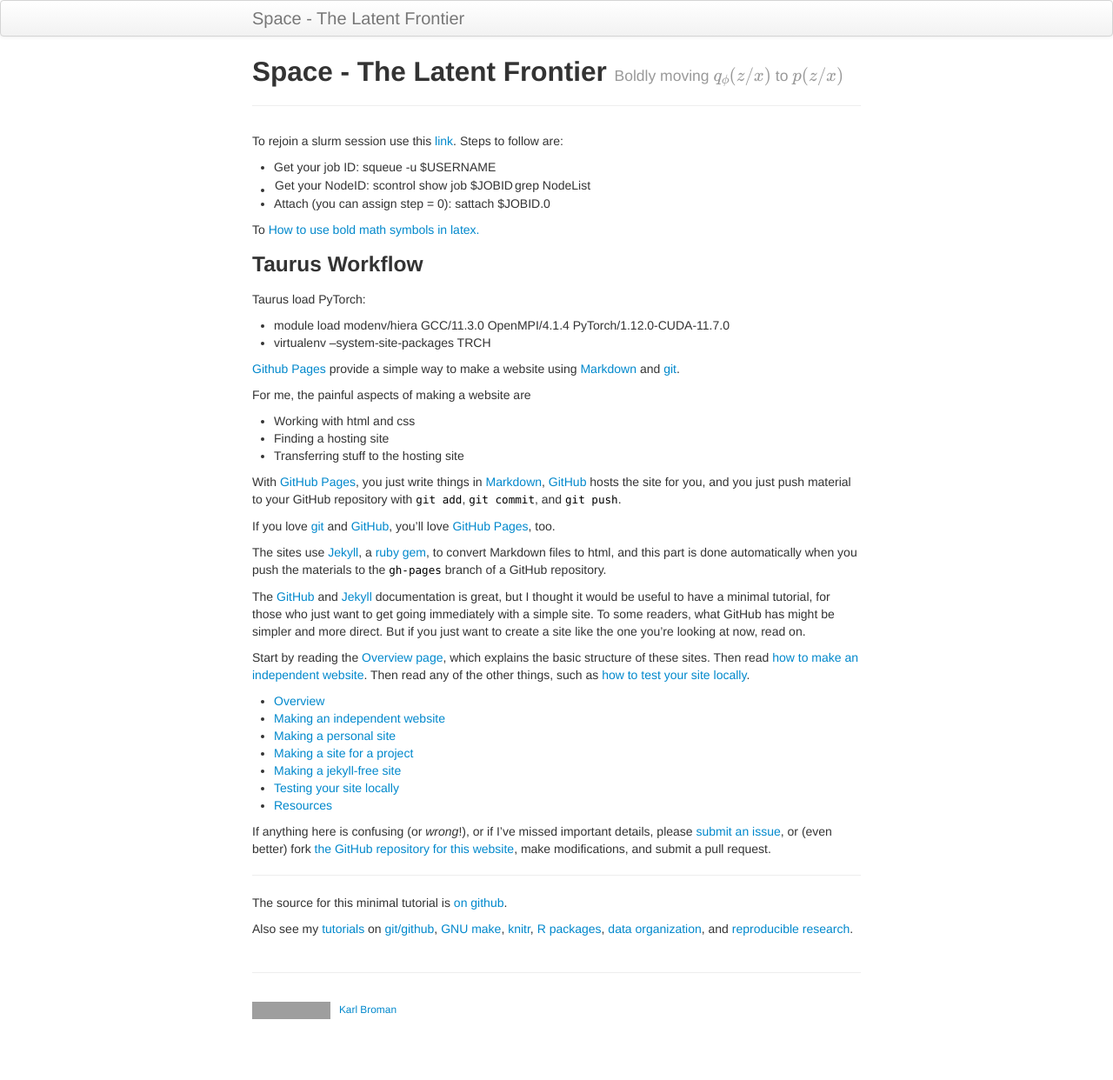
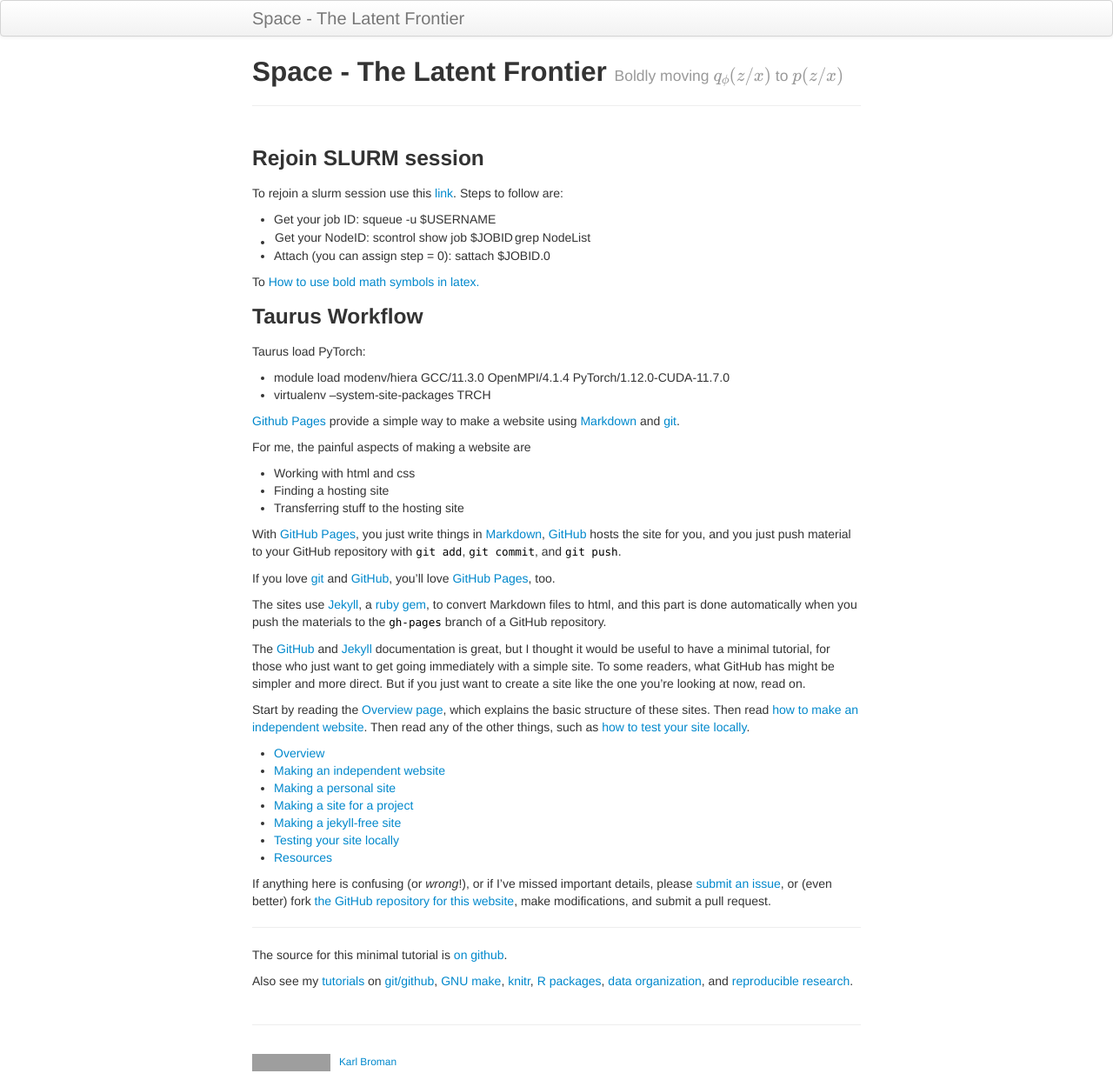
Before and after one commit to skt9/skt9.github.io, a Jekyll site: the page built from index.md, in a window 1280 px wide. Shown: the whole page at 87% size. Built offline with Jekyll 4.4.1, drawn with Linux system fonts in a browser that asks for light colours; formulas are drawn with MathJax 3; before the commit the page ends 1182 px from its top, so only the background shows below that; grey boxes are pictures that could not be loaded.

Commit message:
Reformat index.md

```diff
--- a/index.md
+++ b/index.md
@@ -4,7 +4,7 @@ title: Space - The Latent Frontier
 tagline: Boldly moving $q_{\phi}(z/x)$ to $p(z/x)$
 description: Minimal tutorial on making a simple website with GitHub Pages
 ---
-
+### Rejoin SLURM session
 To rejoin a slurm session use this [link](https://stackoverflow.com/questions/63366098/rejoin-a-bash-slurm-job).
 Steps to follow are:
 - Get your job ID: squeue -u $USERNAME
```
